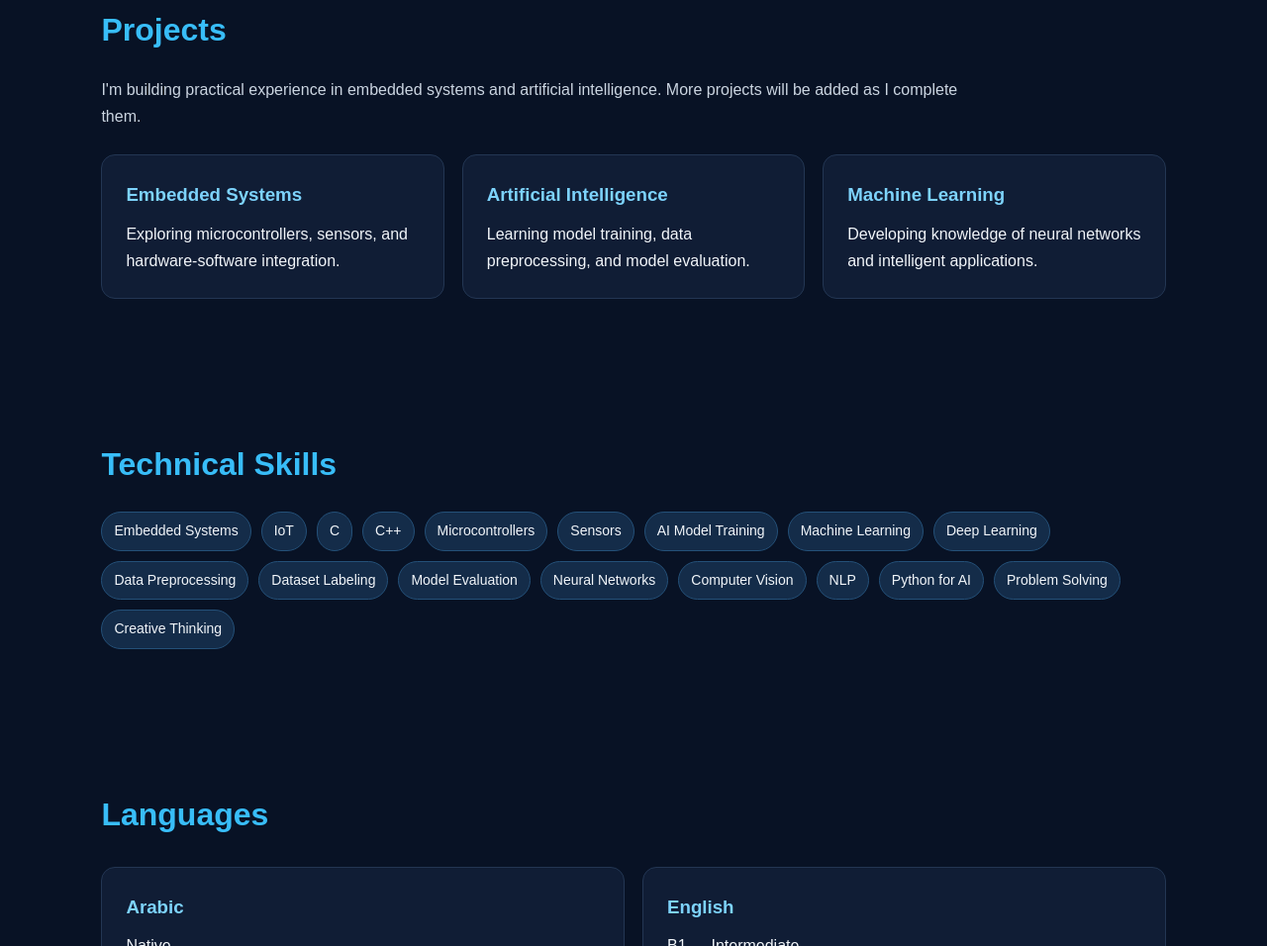
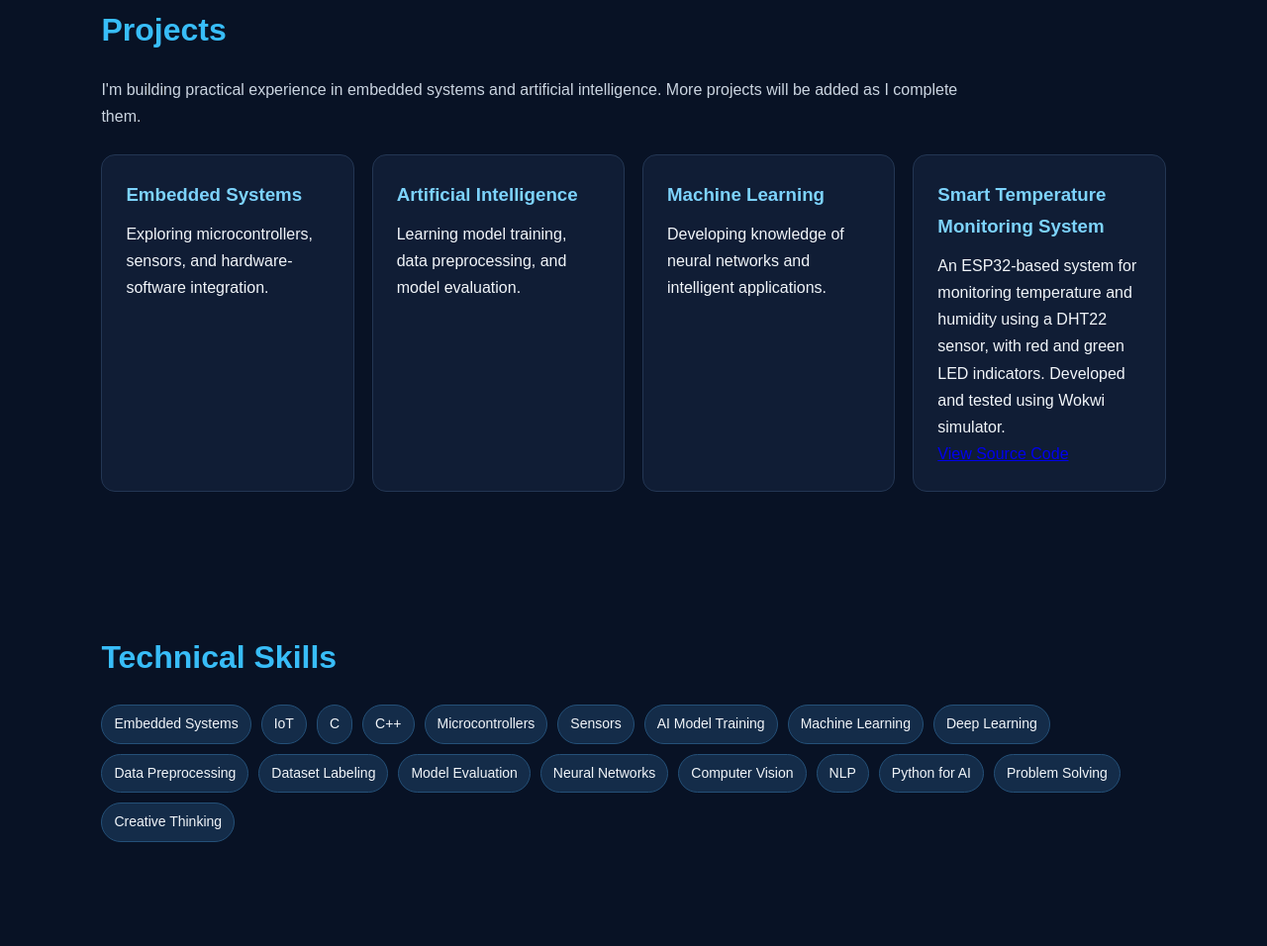
Before and after one commit to abdoabdo-glitch/abdulrhman-portfolio, a plain HTML site: page index.html in a window 1280 px wide. Shown: the part 1068-2024 px from the top of the page at 99% size. Drawn offline with Linux system fonts and the light colour scheme.

Commit message:
Add Smart Temperature Monitoring System project
Added a new project section for a Smart Temperature Monitoring System, including a description and a link to the source code.

```diff
--- a/index.html
+++ b/index.html
@@ -132,7 +132,19 @@
       <h3>Machine Learning</h3>
       <p>Developing knowledge of neural networks and intelligent applications.</p>
     </div>
-  </div>
+    <div class="card">
+    <h3>Smart Temperature Monitoring System</h3>
+    <p>
+        An ESP32-based system for monitoring temperature and humidity
+        using a DHT22 sensor, with red and green LED indicators.
+        Developed and tested using Wokwi simulator.
+    </p>
+    <a href="https://github.com/abdoabdo-glitch/abdulrhman-portfolio/blob/main/smart-temperature-monitoring.ino"
+       target="_blank" rel="noopener noreferrer">
+        View Source Code
+    </a>
+</div>
+</div>
 </section>
 
 <section id="skills">
```
